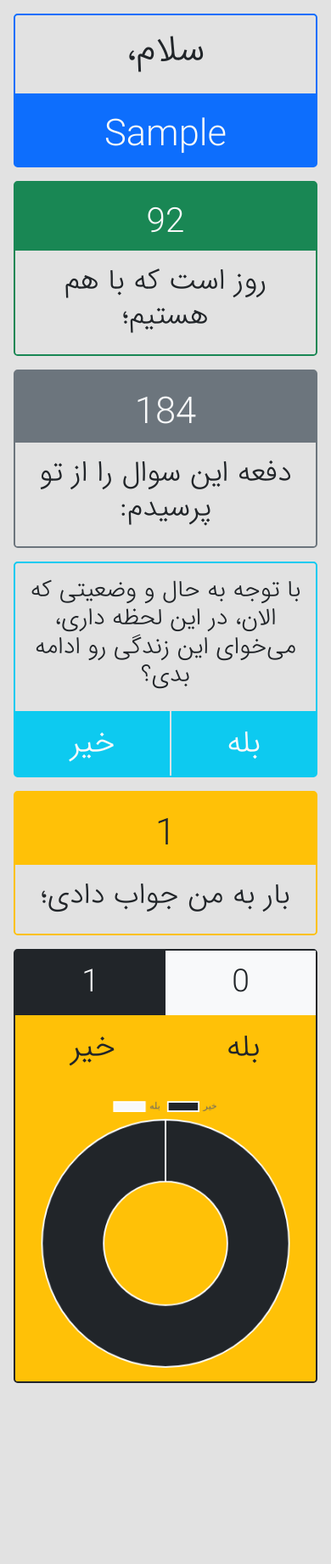
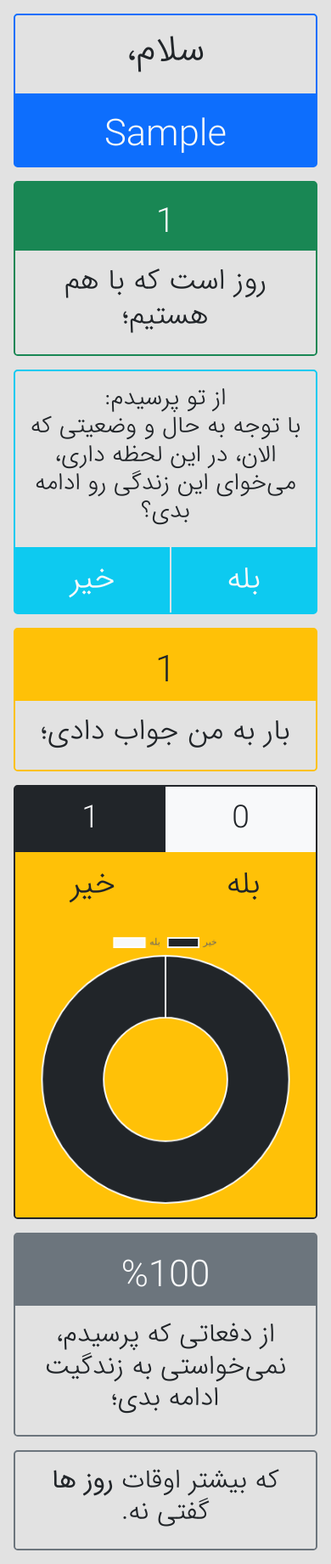
Before and after one commit to Arman-Hadi/LifeBot, a Django app: page /stats/1 in a window 390 px wide. Shown: the whole page at 85% size. Before the commit the page ends 1628 px from the top, so only its background shows below. Run offline with Django 3.2, Linux system fonts and the light colour scheme; tables that the repository leaves empty hold one stand-in row (values such as "Sample post"); parts of the project's set-up code (start-up, migrations or seed data) failed here and were passed over; some libraries are stand-ins or nearby versions.

Commit message:
change in personal stats

```diff
--- a/lifebot/core/models.py
+++ b/lifebot/core/models.py
@@ -1,5 +1,8 @@
 from django.db import models
 from django.contrib.auth.models import User
+
+from datetime import time
+import pytz
 
 
 class TelUser(models.Model):
@@ -52,5 +55,14 @@
         verbose_name='Answer Date',
         auto_now=True)
 
+    def tehranize(self):
+        return self.answer_date.astimezone(tz=pytz.timezone('Asia/Tehran'))
+
+    def day_or_night(self):
+        t = self.tehranize().time()
+        if time(hour=4) < t < time(hour=18):
+            return "D"
+        return "N"
+
     def __str__(self):
         return f'{self.answer} - {self.pk}'
--- a/lifebot/stats/templates/stats/result.html
+++ b/lifebot/stats/templates/stats/result.html
@@ -25,7 +25,7 @@
                 <h1 class="display-4 text-center">روز است که با هم هستیم؛</h1>
             </div>
         </div>
-
+<!--
         <div class="d-lg-flex flex-lg-column m-3 border border-2 rounded-3 border-secondary">
             <div class="d-flex p-2 justify-content-center bg-secondary">
                 <h1 class="display-1 m-0 text-light pt-3">{{ qnum }}</h1>
@@ -34,10 +34,10 @@
                 <h1 class="display-4 text-center">دفعه این سوال را از تو پرسیدم:</h1>
             </div>
         </div>
-
+-->
         <div class="d-lg-flex flex-lg-column m-3 border border-2 rounded-3 border-info">
             <div class="d-flex p-3 justify-content-center">
-                <h1 class="display-6 text-center">با توجه به حال و وضعیتی که الان، در این لحظه داری، می‌خوای این زندگی رو ادامه بدی؟</h1>
+                <h1 class="display-6 text-center">از تو پرسیدم:<br>با توجه به حال و وضعیتی که الان، در این لحظه داری، می‌خوای این زندگی رو ادامه بدی؟</h1>
             </div>
             <div class="d-flex flex-lg-row justify-content-around bg-info p-0">
                 <div class="text-center flex-fill border-start border-2">
@@ -78,6 +78,20 @@
             <canvas id="myChart" class="p-3"></canvas>
         </div>
 
+        <div class="d-lg-flex flex-lg-column m-3 border border-2 rounded-3 border-secondary">
+            <div class="d-flex p-2 justify-content-center bg-secondary">
+                <h1 class="display-1 m-0 text-light pt-3">%{{ nopercent }}</h1>
+            </div>
+            <div class="d-flex p-3 justify-content-center">
+                <h1 class="display-5 text-center">از دفعاتی که پرسیدم، نمی‌خواستی به زندگیت ادامه بدی؛</h1>
+            </div>
+        </div>
+
+        <div class="d-lg-flex flex-lg-column m-3 border border-2 rounded-3 border-secondary">
+            <div class="d-flex p-3 justify-content-center">
+                <h1 class="display-5 text-center">که بیشتر اوقات <b>{{time}} ها</b> گفتی نه.</h1>
+        </div>
+
         <script>
             var ctx = document.getElementById('myChart').getContext('2d');
             var myChart = new Chart(ctx, {
--- a/lifebot/stats/views.py
+++ b/lifebot/stats/views.py
@@ -17,13 +17,21 @@
         del year, hour, minute, second
 
 
-        yesnum = nonum = 0
+        yesnum = nonum = day = night = 0
         answers = get_list_or_404(Answer, user=user)
         for answer in answers:
             if answer.answer == 'YS':
                 yesnum += 1
             else:
                 nonum += 1
+                if answer.day_or_night() == "D":
+                    day += 1
+                else:
+                    night += 1
+
+        notime = 'روز'
+        if night > day:
+            notime = 'شب'
 
         return render(request, 'stats/result.html', {
             'name': user.first_name,
@@ -32,4 +40,6 @@
             'anum': len(answers),
             'yesnum': yesnum,
             'nonum': nonum,
+            'nopercent': round((nonum/len(answers))*100),
+            'time': notime,
         })
```
